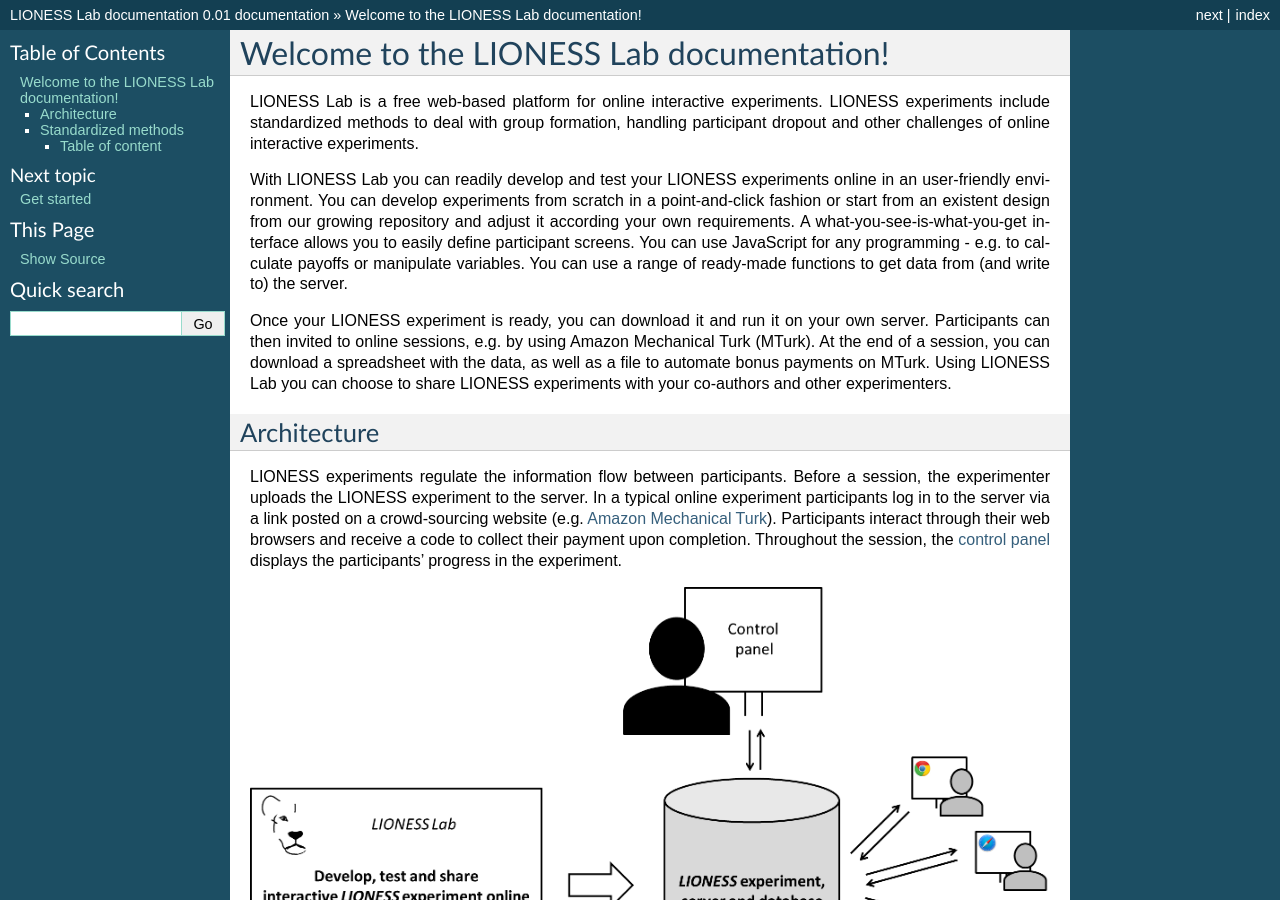
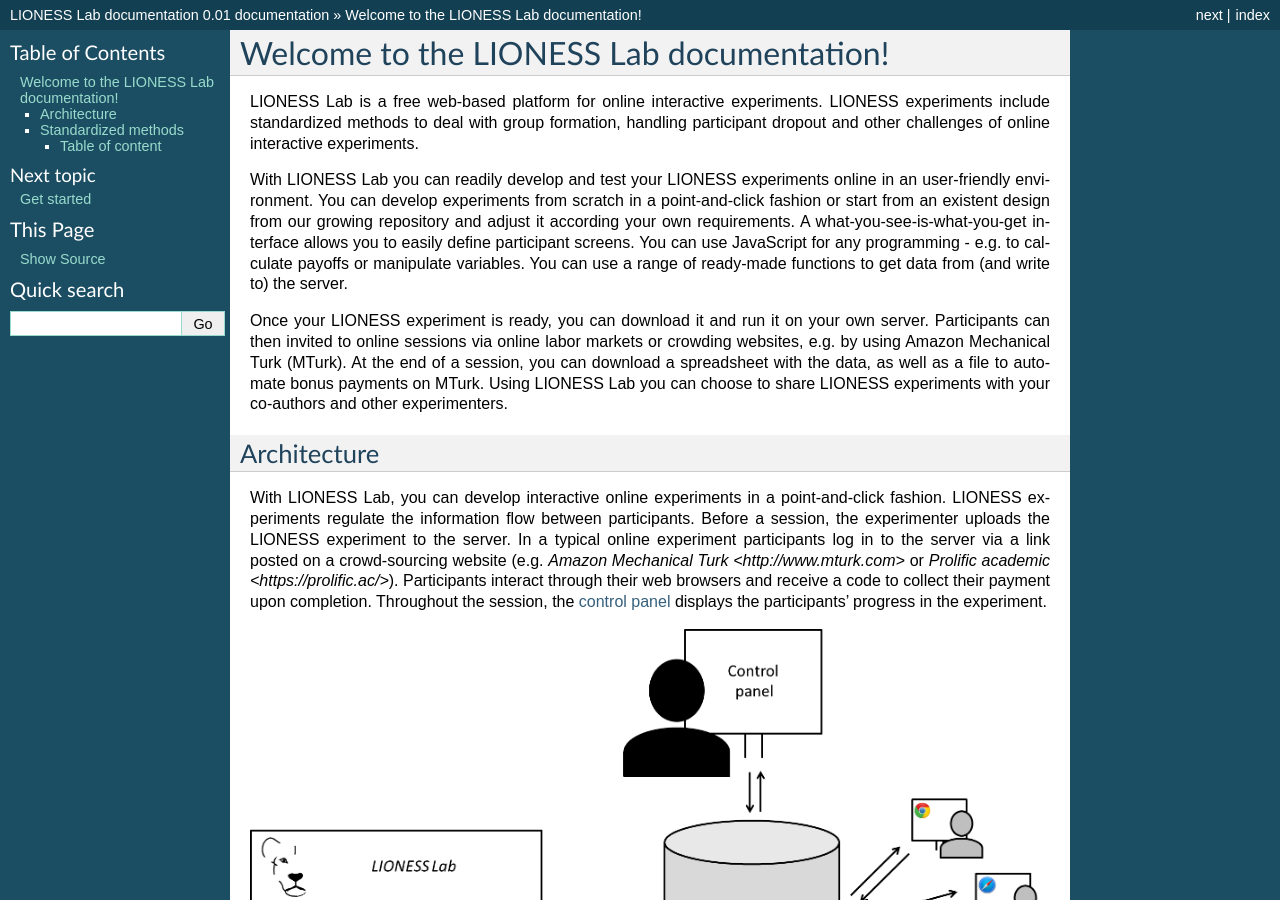
Before and after one commit to marcusgia2505/LIONESS_doc, a Sphinx documentation site: the page built from docs/index.rst, in a window 1280 px wide and 900 px high. Built offline with Sphinx 7.4.7, drawn with Linux system fonts in a browser that asks for light colours.

Commit message:
Update index.rst

```diff
--- a/docs/index.rst
+++ b/docs/index.rst
@@ -11,14 +11,14 @@ LIONESS Lab is a free web-based platform for online interactive experiments. LIO
 
 With LIONESS Lab you can readily develop and test your LIONESS experiments online in an user-friendly environment. You can develop experiments from scratch in a point-and-click fashion or start from an existent design from our growing repository and adjust it according your own requirements. A what-you-see-is-what-you-get interface allows you to easily define participant screens. You can use JavaScript for any programming - e.g. to calculate payoffs or manipulate variables. You can use a range of ready-made functions to get data from (and write to) the server.
 
-Once your LIONESS experiment is ready, you can download it and run it on your own server. Participants can then invited to online sessions, e.g. by using Amazon Mechanical Turk (MTurk). At the end of a session, you can download a spreadsheet with the data, as well as a file to automate bonus payments on MTurk. Using LIONESS Lab you can choose to share LIONESS experiments with your co-authors and other experimenters.
+Once your LIONESS experiment is ready, you can download it and run it on your own server. Participants can then invited to online sessions via online labor markets or crowding websites, e.g. by using Amazon Mechanical Turk (MTurk). At the end of a session, you can download a spreadsheet with the data, as well as a file to automate bonus payments on MTurk. Using LIONESS Lab you can choose to share LIONESS experiments with your co-authors and other experimenters.
 
 .. _architecture:
 
 Architecture
 ------------
 
-LIONESS experiments regulate the information flow between participants. Before a session, the experimenter uploads the LIONESS experiment to the server. In a typical online experiment participants log in to the server via a link posted on a crowd-sourcing website (e.g. `Amazon Mechanical Turk <http://www.mturk.com>`__). Participants interact through their web browsers and receive a code to collect their payment upon completion. Throughout the session, the :ref:`control panel <control_panel>` displays the participants' progress in the experiment.
+With LIONESS Lab, you can develop interactive online experiments in a point-and-click fashion. LIONESS experiments regulate the information flow between participants. Before a session, the experimenter uploads the LIONESS experiment to the server. In a typical online experiment participants log in to the server via a link posted on a crowd-sourcing website (e.g. `Amazon Mechanical Turk <http://www.mturk.com>` or `Prolific academic <https://prolific.ac/>`). Participants interact through their web browsers and receive a code to collect their payment upon completion. Throughout the session, the :ref:`control panel <control_panel>` displays the participants' progress in the experiment.
 
 .. image:: _static/Technicalflow.png
    :alt:  600px
```
